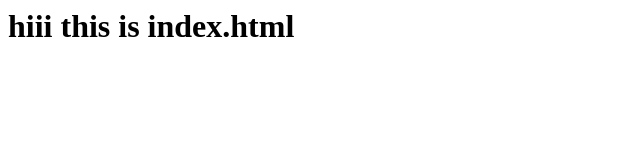
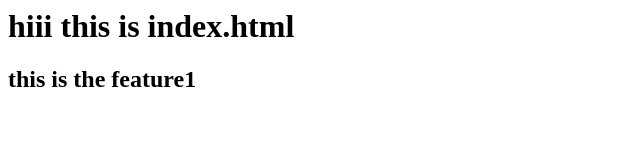
Before and after one commit to manmath011/jan14repo, a plain HTML site: page index.html in a window 1280 px wide. Shown: the whole page, without its empty margins (0-640 px from the left). Drawn offline with Linux system fonts and the light colour scheme.

Commit message:
edited feature1

```diff
--- a/index.html
+++ b/index.html
@@ -1 +1,2 @@
 <h1>hiii this is index.html</h1>
+<h2>this is the feature1 </h2>
```
